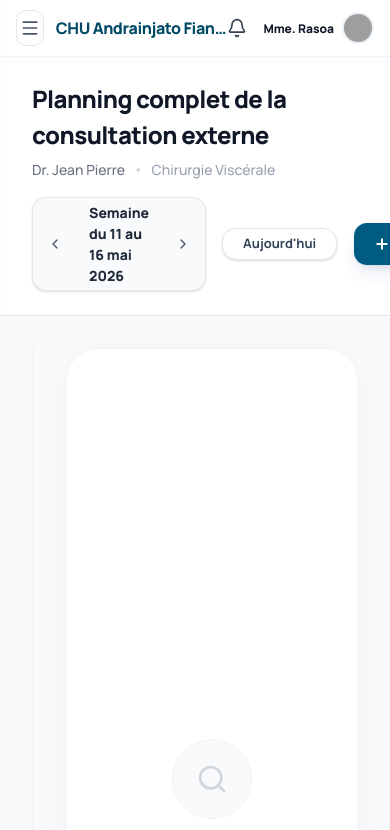
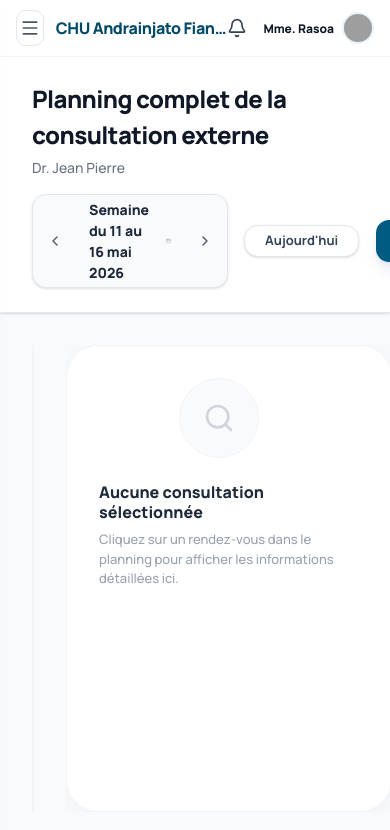
Before and after one commit to Digitheque-project/Consultation_front, a Next.js app: page /modules/consultation-externe/planning-complet in a window 390 px wide. Shown: the top 830 px of the page. Built offline with nearby package versions, Linux system fonts and the light colour scheme; no server answers; grey boxes are pictures that could not be loaded.

Commit message:
refact: consultation externe

```diff
--- a/app/(main)/modules/consultation-externe/page.tsx
+++ b/app/(main)/modules/consultation-externe/page.tsx
@@ -130,7 +130,7 @@ export default function ConsultationExternePage() {
           <div className="xl:col-span-2">
             <div className="mb-6 sm:mb-8">
               <h1 className="text-[20px] sm:text-[26px] font-extrabold text-gray-900 leading-tight tracking-tight">Mes consultations du jour</h1>
-              <p className="text-[12px] sm:text-[14px] text-gray-500 mt-1.5 font-medium">Dr. Jean Pierre (Chirurgie Viscérale)</p>
+              <p className="text-[12px] sm:text-[14px] text-gray-500 mt-1.5 font-medium">Dr. Jean Pierre</p>
             </div>
 
             <div className="space-y-6">
--- a/app/(main)/modules/consultation-externe/planning-complet/page.tsx
+++ b/app/(main)/modules/consultation-externe/planning-complet/page.tsx
@@ -44,9 +44,12 @@ export default function PlanningCompletPage() {
   const [selectedAppointment, setSelectedAppointment] = useState<ConsultationApi | null>(null);
   const [currentDate, setCurrentDate] = useState(new Date());
   const [now, setNow] = useState(new Date());
+  const [isMounted, setIsMounted] = useState(false);
+  const dateInputRef = React.useRef<HTMLInputElement>(null);
 
   // Update current time indicator every minute
   useEffect(() => {
+    setIsMounted(true);
     const timer = setInterval(() => setNow(new Date()), 60000);
     return () => clearInterval(timer);
   }, []);
@@ -60,6 +63,27 @@ export default function PlanningCompletPage() {
   const handleNextWeek = () => setCurrentDate(addWeeks(currentDate, 1));
   const handlePrevWeek = () => setCurrentDate(subWeeks(currentDate, 1));
   const handleToday = () => setCurrentDate(new Date());
+
+  const handleDateChange = (e: React.ChangeEvent<HTMLInputElement>) => {
+    const newDate = new Date(e.target.value);
+    if (!isNaN(newDate.getTime())) {
+      setCurrentDate(newDate);
+    }
+  };
+
+  const triggerDatePicker = () => {
+    if (dateInputRef.current) {
+      if ('showPicker' in HTMLInputElement.prototype) {
+        try {
+          dateInputRef.current.showPicker();
+        } catch (e) {
+          dateInputRef.current.click();
+        }
+      } else {
+        dateInputRef.current.click();
+      }
+    }
+  };
 
   // Grouping consultations by day
   const groupedConsultations = useMemo(() => {
@@ -123,16 +147,16 @@ export default function PlanningCompletPage() {
     );
   };
 
+  if (!isMounted) return null;
+
   return (
-    <div className="flex-1 flex flex-col bg-[#F8FAFC] overflow-hidden">
+    <div className="flex-1 h-full flex flex-col bg-[#F8FAFC] overflow-hidden">
       {/* --- HEADER --- */}
-      <header className="bg-white border-b border-gray-200 px-8 py-6 flex flex-col md:flex-row md:items-center justify-between gap-4 text-slate-700">
+      <header className="bg-white border-b border-gray-200 px-8 py-6 flex-none flex flex-col md:flex-row md:items-center justify-between gap-4 text-slate-700 z-30 shadow-sm">
         <div>
           <h1 className="text-[24px] font-black text-gray-900 tracking-tight">Planning complet de la consultation externe</h1>
           <div className="flex items-center gap-2 mt-1">
             <span className="text-[14px] font-medium text-gray-500">Dr. Jean Pierre</span>
-            <span className="text-gray-300">•</span>
-            <span className="text-[14px] font-medium text-gray-400">Chirurgie Viscérale</span>
           </div>
         </div>
 
@@ -141,9 +165,21 @@ export default function PlanningCompletPage() {
             <Button variant="ghost" size="icon" onClick={handlePrevWeek} className="h-9 w-9 rounded-lg hover:bg-white hover:shadow-sm">
               <ChevronLeft className="w-5 h-5 text-gray-600" />
             </Button>
-            <div className="px-4 text-[14px] font-extrabold text-gray-800">
-              Semaine du {format(weekDays[0], "dd")} au {format(weekDays[5], "dd MMMM yyyy", { locale: fr })}
+
+            <div className="relative group" onClick={triggerDatePicker}>
+              <input
+                ref={dateInputRef}
+                type="date"
+                className="absolute inset-0 opacity-0 pointer-events-none"
+                onChange={handleDateChange}
+                value={format(currentDate, "yyyy-MM-dd")}
+              />
+              <div className="px-4 text-[14px] font-extrabold text-gray-800 flex items-center gap-2 cursor-pointer group-hover:text-[#005b82] transition-colors">
+                Semaine du {format(weekDays[0], "dd")} au {format(weekDays[5], "dd MMMM yyyy", { locale: fr })}
+                <Calendar className="w-3.5 h-3.5 text-gray-400 group-hover:text-[#005b82]" />
+              </div>
             </div>
+
             <Button variant="ghost" size="icon" onClick={handleNextWeek} className="h-9 w-9 rounded-lg hover:bg-white hover:shadow-sm">
               <ChevronRight className="w-5 h-5 text-gray-600" />
             </Button>
@@ -166,8 +202,8 @@ export default function PlanningCompletPage() {
       <div className="flex-1 flex overflow-hidden p-8 gap-8">
         <div className="flex-1 bg-white rounded-[32px] border border-gray-100 shadow-[0px_4px_24px_rgba(15,23,42,0.04)] flex flex-col overflow-hidden">
 
-          {/* Grid Headers */}
-          <div className="grid grid-cols-[80px_1fr_1fr_1fr_1fr_1fr_1fr] border-b border-gray-100 bg-gray-50/50">
+          {/* Grid Headers - FIXED */}
+          <div className="grid grid-cols-[80px_1fr_1fr_1fr_1fr_1fr_1fr] border-b border-gray-100 bg-gray-50/50 flex-none">
             <div className="h-20 border-r border-gray-100"></div>
             {weekDays.map((day, idx) => {
               const dayStr = format(day, "yyyy-MM-dd");
@@ -242,8 +278,8 @@ export default function PlanningCompletPage() {
                           className={cn(
                             "absolute left-1 right-1 p-2.5 rounded-xl border transition-all cursor-pointer group hover:scale-[1.02] hover:shadow-xl z-10",
                             isDone ? "bg-white border-emerald-100 shadow-sm" :
-                            isUrgent ? "bg-white border-red-100 shadow-md" :
-                            "bg-white border-blue-100 shadow-sm"
+                              isUrgent ? "bg-white border-red-100 shadow-md" :
+                                "bg-white border-blue-100 shadow-sm"
                           )}
                           style={{ top: `${top}px`, height: `${height}px` }}
                         >
@@ -281,8 +317,8 @@ export default function PlanningCompletPage() {
                     })}
 
                     {/* Column Footer Action */}
-                    <div className="absolute bottom-4 left-0 right-0 px-3 opacity-0 hover:opacity-100 transition-opacity">
-                      <Button variant="ghost" className="w-full h-10 rounded-xl border border-dashed border-gray-200 text-gray-400 hover:text-[#005b82] hover:bg-blue-50 hover:border-blue-200 text-[11px] font-bold gap-2">
+                    <div className="absolute bottom-4 left-0 right-0 px-3 cursor-pointer transition-opacity">
+                      <Button variant="ghost" className="w-full h-10 rounded-xl border border-dashed border-gray-200 text-gray-600 hover:text-[#005b82] hover:bg-blue-50 hover:border-blue-200 text-[11px] font-bold gap-2">
                         <Plus className="w-3 h-3" />
                         AJOUTER
                       </Button>
@@ -296,8 +332,8 @@ export default function PlanningCompletPage() {
             </div>
           </div>
 
-          {/* Footer Legend */}
-          <div className="p-4 bg-gray-50/50 border-t border-gray-100 flex items-center justify-center gap-8">
+          {/* Footer Legend - FIXED */}
+          <div className="p-4 bg-gray-50/50 border-t border-gray-100 flex-none flex items-center justify-center gap-8">
             <span className="text-[10px] font-black text-gray-400 uppercase tracking-widest mr-[-20px]">STATUTS :</span>
             <div className="flex items-center gap-2">
               <div className="w-2.5 h-2.5 rounded-full bg-blue-500" />
@@ -314,9 +350,9 @@ export default function PlanningCompletPage() {
           </div>
         </div>
 
-        {/* --- SIDEBAR --- */}
-        <aside className="w-full lg:w-96 flex flex-col gap-8">
-          <div className="flex-1 bg-white rounded-[32px] p-8 shadow-[0px_4px_24px_rgba(15,23,42,0.04)] border border-gray-100 flex flex-col items-center justify-center text-center">
+        {/* --- SIDEBAR --- FIXED POSITIONING */}
+        <aside className="w-full lg:w-96 flex-none flex flex-col gap-8 self-start sticky top-0 h-full overflow-hidden">
+          <div className="flex-1 bg-white rounded-[32px] p-8 shadow-[0px_4px_24px_rgba(15,23,42,0.04)] border border-gray-100 flex flex-col overflow-hidden">
             {selectedAppointment ? (
               <div className="w-full h-full flex flex-col animate-in fade-in slide-in-from-right-4 duration-300">
                 <div className="mb-8">
@@ -400,20 +436,6 @@ export default function PlanningCompletPage() {
               </div>
             )}
           </div>
-
-          {/* Quick Help Widget */}
-          <div className="bg-[#005b82] rounded-[32px] p-8 text-white relative overflow-hidden group">
-            <div className="absolute top-[-20px] right-[-20px] w-40 h-40 bg-white/10 rounded-full blur-3xl transition-all group-hover:scale-110" />
-            <div className="relative z-10">
-              <h4 className="text-[16px] font-black mb-2 uppercase tracking-tight">Besoin d'aide ?</h4>
-              <p className="text-[13px] text-blue-100 font-medium mb-6 leading-relaxed">
-                Consultez le guide utilisateur pour optimiser la gestion de votre planning.
-              </p>
-              <Button variant="outline" className="w-full bg-white/10 border-white/20 hover:bg-white/20 text-white rounded-xl font-bold py-5">
-                Voir le manuel d'utilisation
-              </Button>
-            </div>
-          </div>
         </aside>
       </div>
     </div>
--- a/app/layout.tsx
+++ b/app/layout.tsx
@@ -22,8 +22,9 @@ export default function RootLayout({
     <html
       lang="fr"
       className={`${manrope.variable} font-sans h-full antialiased`}
+      suppressHydrationWarning
     >
-      <body className="min-h-full flex flex-col">
+      <body className="min-h-full flex flex-col" suppressHydrationWarning>
         <Providers>{children}</Providers>
       </body>
     </html>
```
